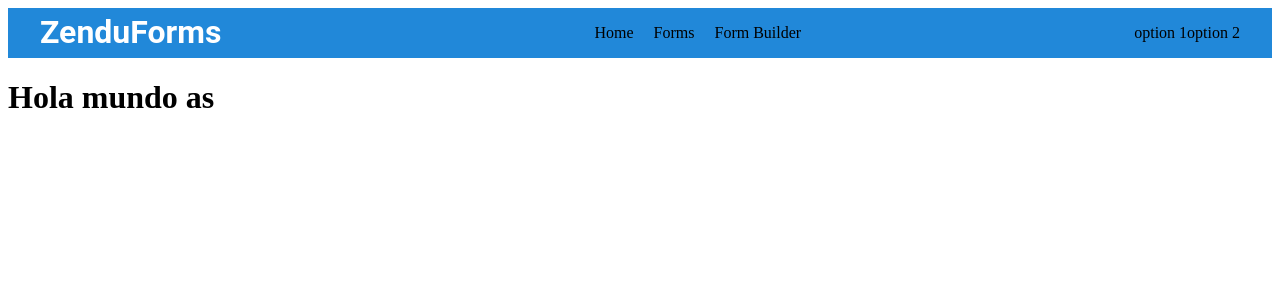
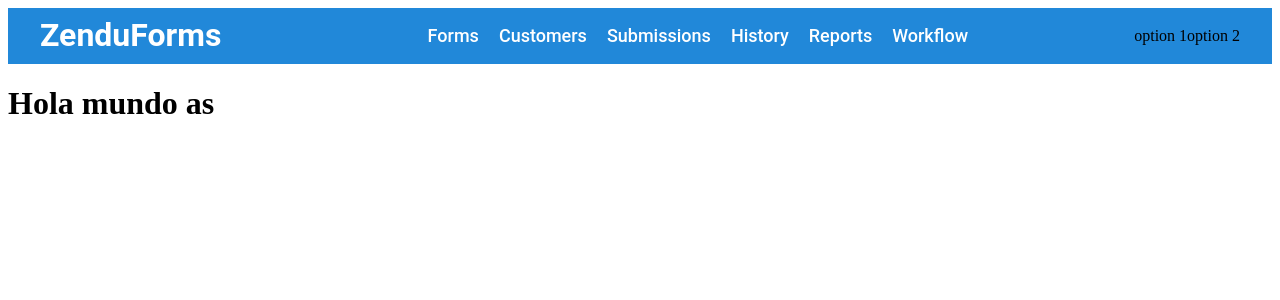
Before and after one commit to dannielmdr7/submissions, an Angular app: page / in a window 1280 px wide. Shown: the top 300 px of the page. Built offline with nearby package versions, Linux system fonts and the light colour scheme.

Commit message:
feature(nav-item): component created and first maquetation ready

```diff
--- a/src/app/components/nav-bar/nav-bar.component.html
+++ b/src/app/components/nav-bar/nav-bar.component.html
@@ -4,17 +4,10 @@
   </div>
   <div class="nav-bar__items">
     <ul class="nav-bar__items__list">
-      <li class="nav-bar__items__list__item">
-        <a routerLink="/home" routerLinkActive="active"> Home </a>
-      </li>
-      <li class="nav-bar__items__list__item">
-        <a routerLink="/forms" routerLinkActive="active"> Forms </a>
-      </li>
-      <li class="nav-bar__items__list__item">
-        <a routerLink="/form-builder" routerLinkActive="active">
-          Form Builder
-        </a>
-      </li>
+      @for (item of navBarOptions; track $index) {
+        <app-nav-item [name]="item.name"></app-nav-item>
+
+      }
     </ul>
   </div>
   <div class="nav-bar__actions">
--- /dev/null
+++ b/src/app/components/nav-item/nav-item.component.html
@@ -0,0 +1,3 @@
+<li class="nav-item" >
+  {{ name }}
+</li>
--- /dev/null
+++ b/src/app/components/nav-item/nav-item.component.scss
@@ -0,0 +1,10 @@
+.nav-item{
+  color: white;
+  //TODO:review Font family
+  font-family: 'Roboto', sans-serif;
+  font-weight: 500;
+  font-size: 18px;
+  line-height: 24px;
+  letter-spacing: 0%;
+  vertical-align: middle;
+}
```
Also changed, not shown: src/app/components/nav-bar/nav-bar.component.ts (+11 -10 lines), src/app/components/nav-item/nav-item.component.ts (added, +12 -0 lines), 1 other file (tests, documents, lock files or other folders).
